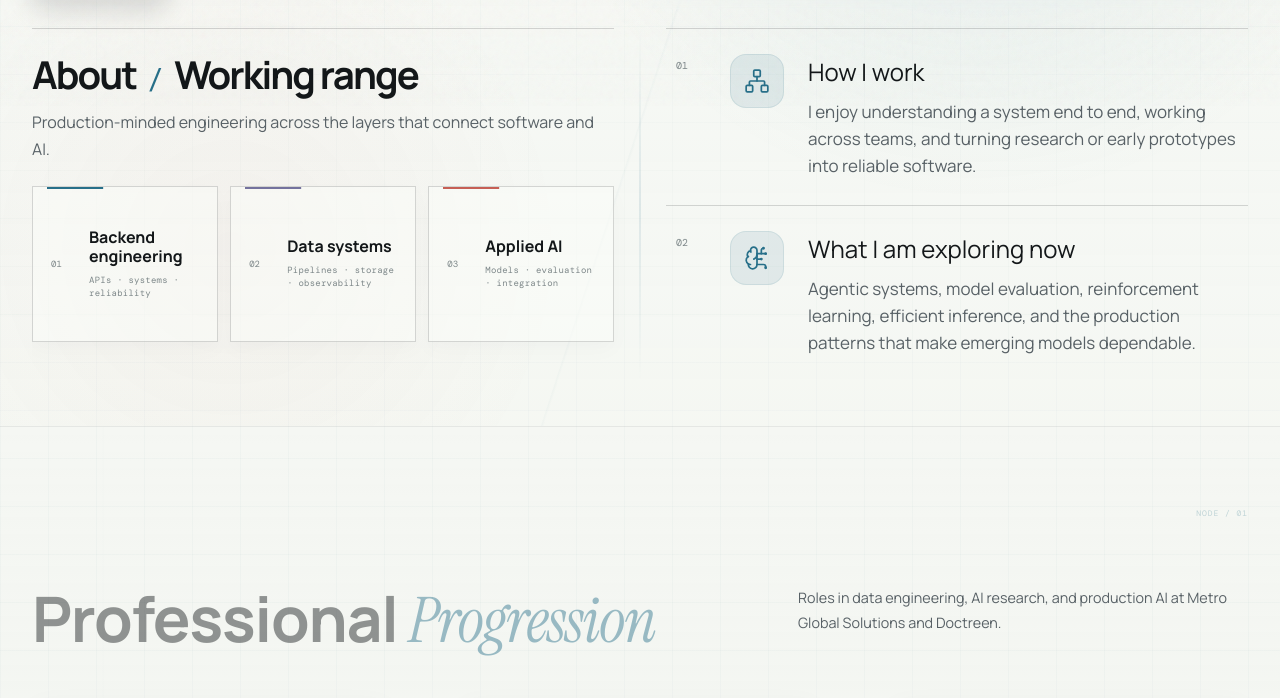
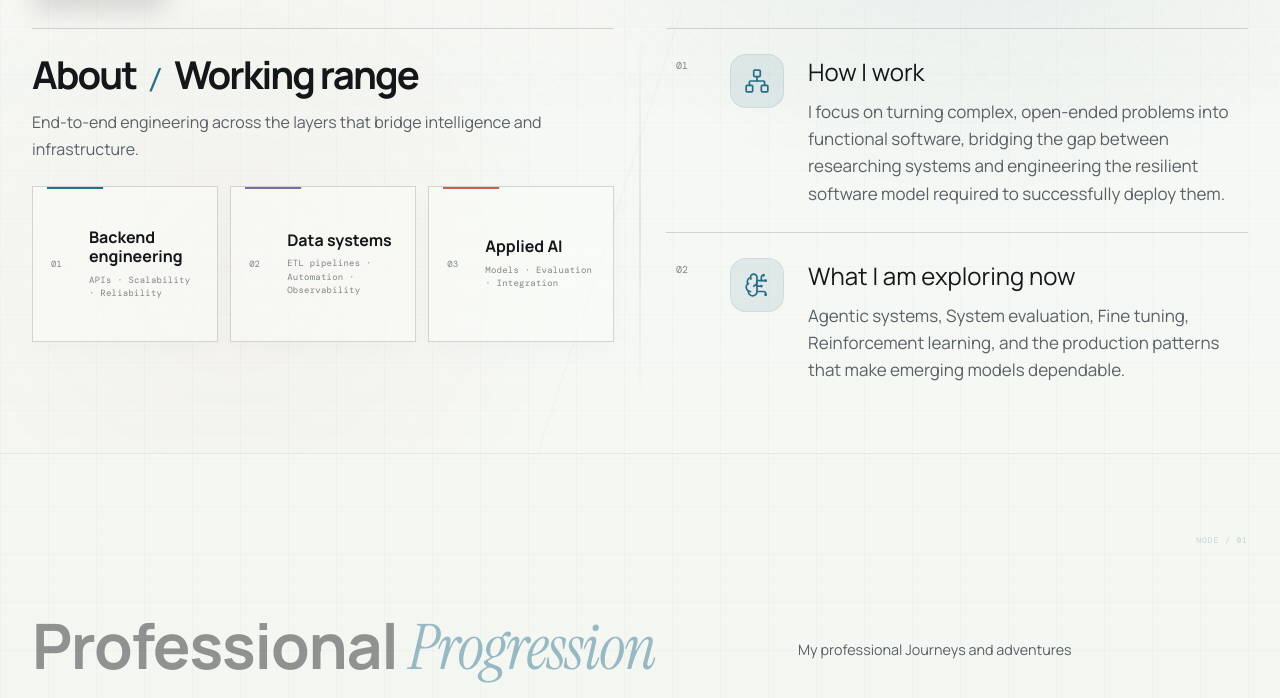
Before and after one commit to Hari-Skr/Hari-Skr.github.io, a React (Vite) app: page / in a window 1280 px wide. Shown: the part 694-1392 px from the top of the page. Built offline with nearby package versions, Linux system fonts and the light colour scheme; a web font is replaced by a local one.

Commit message:
refact : refactored headings and contents

```diff
--- a/src/components/journey/AboutStage.jsx
+++ b/src/components/journey/AboutStage.jsx
@@ -4,15 +4,15 @@ import { about } from '../../data/portfolio'
 const operatingRange = [
   {
     title: 'Backend engineering',
-    detail: 'APIs · systems · reliability',
+    detail: 'APIs · Scalability · Reliability',
   },
   {
     title: 'Data systems',
-    detail: 'Pipelines · storage · observability',
+    detail: 'ETL pipelines · Automation · Observability',
   },
   {
     title: 'Applied AI',
-    detail: 'Models · evaluation · integration',
+    detail: 'Models · Evaluation · Integration',
   },
 ]
 
@@ -24,7 +24,7 @@ const profileNotes = [
   },
   {
     label: 'What I am exploring now',
-    detail: 'Agentic systems, model evaluation, reinforcement learning, efficient inference, and the production patterns that make emerging models dependable.',
+    detail: 'Agentic systems, System evaluation, Fine tuning, Reinforcement learning, and the production patterns that make emerging models dependable.',
     Icon: BrainCircuit,
   },
 ]
@@ -34,7 +34,7 @@ export default function AboutStage() {
     <section className="about-profile" data-reveal aria-labelledby="about-heading">
       <div className="about-profile-lead">
         <h2 id="about-heading">About <span>/</span> Working range</h2>
-        <p>Production-minded engineering across the layers that connect software and AI.</p>
+        <p>End-to-end engineering across the layers that bridge intelligence and infrastructure.</p>
         <div className="about-range-list" aria-label="Core operating range">
           {operatingRange.map(({ title, detail }, index) => (
             <article key={title}>
--- a/src/components/journey/ExperienceStage.jsx
+++ b/src/components/journey/ExperienceStage.jsx
@@ -10,7 +10,7 @@ export default function ExperienceStage() {
         kicker="Experience / Sequence"
         title="Professional"
         accent="Progression"
-        description="Roles in data engineering, AI research, and production AI at Metro Global Solutions and Doctreen."
+        description="My professional Journeys and adventures"
       />
 
       <section className="career-timeline" data-reveal aria-label="Professional experience">
--- a/src/data/portfolio.js
+++ b/src/data/portfolio.js
@@ -19,7 +19,7 @@ export const about = {
   interests:
     'I like working on backend architecture, data pipelines, developer tools, and AI features that solve a clear product problem.',
   approach:
-    'I enjoy understanding a system end to end, working across teams, and turning research or early prototypes into reliable software.',
+    'I focus on turning complex, open-ended problems into functional software, bridging the gap between researching systems and engineering the resilient software model required to successfully deploy them.',
   outsideDelivery:
     'Mentoring through ACM during college shaped how I learn, collaborate, and explain technical ideas.',
 }
```
